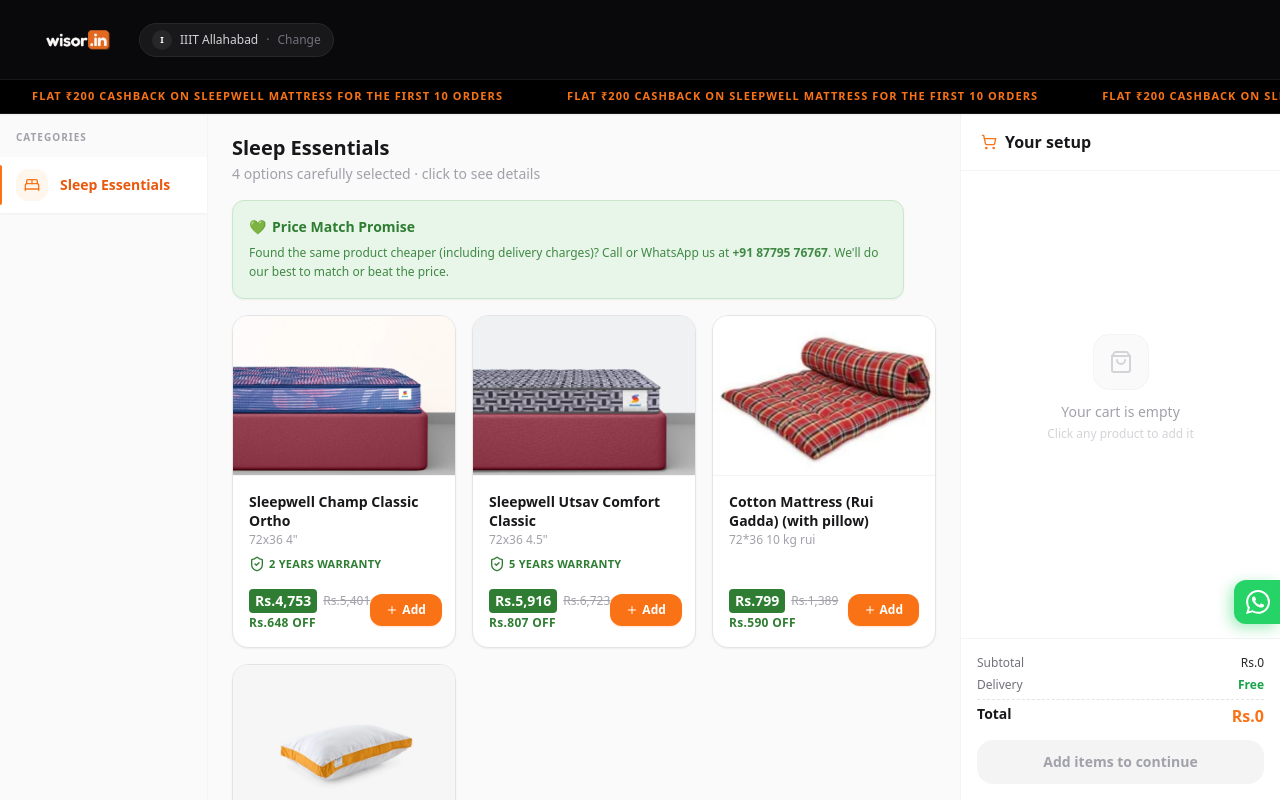
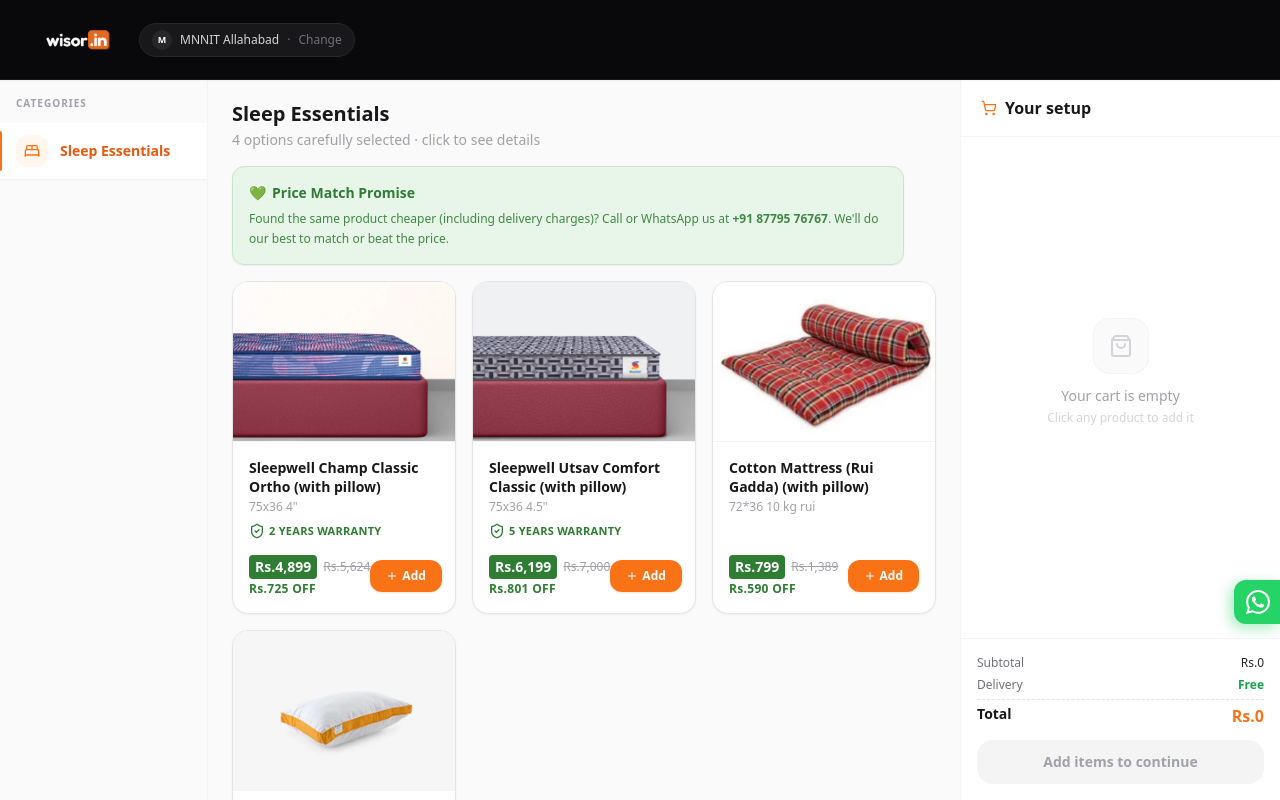
Before and after one commit to ronakgoyal1/wisor-move-in, a React (Vite) app: page / in a window 1280 px wide. Built offline with nearby package versions, Linux system fonts and the light colour scheme.

Commit message:
MNNIT Launch

```diff
--- a/index.html
+++ b/index.html
@@ -7,18 +7,18 @@
 
     <!-- Primary meta -->
     <title>Wisor Move-In — Hostel Essentials, Delivered</title>
-    <meta name="description" content="Order curated hostel essentials for IIIT & MNNIT Allahabad, delivered straight to your room on move-in day." />
+    <meta name="description" content="Order curated hostel essentials for MNNIT Allahabad, delivered straight to your room on move-in day." />
 
     <!-- Open Graph / social sharing -->
     <meta property="og:type" content="website" />
     <meta property="og:title" content="Wisor Move-In — Hostel Essentials, Delivered" />
-    <meta property="og:description" content="Order curated hostel essentials for IIIT & MNNIT Allahabad, delivered straight to your room on move-in day." />
+    <meta property="og:description" content="Order curated hostel essentials for MNNIT Allahabad, delivered straight to your room on move-in day." />
     <meta property="og:site_name" content="Wisor" />
 
     <!-- Twitter card -->
     <meta name="twitter:card" content="summary" />
     <meta name="twitter:title" content="Wisor Move-In — Hostel Essentials, Delivered" />
-    <meta name="twitter:description" content="Order curated hostel essentials for IIIT & MNNIT Allahabad, delivered straight to your room on move-in day." />
+    <meta name="twitter:description" content="Order curated hostel essentials for MNNIT Allahabad, delivered straight to your room on move-in day." />
 
     <!-- PWA / homescreen -->
     <meta name="apple-mobile-web-app-capable" content="yes" />
--- a/src/App.jsx
+++ b/src/App.jsx
@@ -108,7 +108,7 @@
 // Product Detail Modal (used on both mobile + desktop)
 // ---------------------------------------------------------------------------
 function ProductModal({ product, cart, addOne, removeOne, onClose }) {
-  const isMerch = product.category === 'iiita-merch';
+  const isMerch = product.category === 'mnnit-merch';
   const [selectedSize, setSelectedSize] = React.useState('M');
   const cartKey = isMerch ? `${product.id}_${selectedSize}` : product.id;
   const qty = cart[cartKey] || 0;
@@ -186,7 +186,7 @@
                   <span className="text-sm leading-none">⚠️</span> Important Note
                 </div>
                 <div className="text-[10px] text-amber-900/90 leading-tight">
-                  Beware of mattress dimensions on other websites! Price changes with dimensions. Ensure you are comparing the correct size: <strong>72x36 inches</strong>.
+                  Beware of mattress dimensions on other websites! Price changes with dimensions. Ensure you are comparing the correct size: <strong>75x36 inches</strong>.
                 </div>
               </div>
             )}
@@ -330,13 +330,6 @@
         </button>
       </div>
 
-      <div className="bg-black text-orange-500 flex-shrink-0 py-2 w-full overflow-hidden relative z-10 shadow-sm border-b border-zinc-900 flex">
-        <div className="animate-marquee text-[11px] font-bold tracking-widest uppercase items-center">
-          {[...Array(8)].map((_, i) => (
-            <span key={i} className="mx-6">Flat ₹200 cashback on Sleepwell mattress for the first 10 orders</span>
-          ))}
-        </div>
-      </div>
 
       <div className="flex flex-1 overflow-hidden relative z-10">
         <div className="w-16 bg-zinc-50 border-r border-zinc-100 flex flex-col items-center py-2 gap-0.5 overflow-y-auto flex-shrink-0">
@@ -366,7 +359,7 @@
               </div>
             </div>
           )}
-          {cat.id === 'iiita-merch' ? (
+          {cat.id === 'mnnit-merch' ? (
             <div className="grid grid-cols-2 gap-3">
               {items.map(p => (
                 <MerchandiseCard key={p.id} p={p} setSelectedProduct={setSelectedProduct} />
@@ -381,7 +374,7 @@
                   {p.tag && <span className="absolute top-2 left-2 z-10 text-[10px] font-bold text-green-700 bg-green-100/90 px-2 py-0.5 rounded-full uppercase tracking-wide">{p.tag}</span>}
                   {p.image ? (
                     <div className="h-32 rounded-xl bg-zinc-50 mb-2.5 overflow-hidden relative border border-zinc-100/50">
-                      <img src={p.image} alt={p.name} loading="lazy" className={`w-full h-full ${p.category === 'iiita-merch' ? 'object-contain' : 'object-cover'}`} />
+                      <img src={p.image} alt={p.name} loading="lazy" className={`w-full h-full ${p.category === 'mnnit-merch' ? 'object-contain' : 'object-cover'}`} />
                     </div>
                   ) : (
                     <div className="h-24 rounded-xl bg-zinc-50 flex items-center justify-center mb-2.5 border border-zinc-100/50">
@@ -475,7 +468,7 @@
                     {items.map((item) => (
                       <div key={item.id} className="flex items-start gap-3">
                         {item.image ? (
-                          <div className="w-12 h-12 rounded-xl bg-zinc-50 border border-zinc-100 flex-shrink-0 overflow-hidden"><img src={item.image} alt="" className={`w-full h-full ${item.category === 'iiita-merch' ? 'object-contain' : 'object-cover'}`} /></div>
+                          <div className="w-12 h-12 rounded-xl bg-zinc-50 border border-zinc-100 flex-shrink-0 overflow-hidden"><img src={item.image} alt="" className={`w-full h-full ${item.category === 'mnnit-merch' ? 'object-contain' : 'object-cover'}`} /></div>
                         ) : (
                           <div className="w-12 h-12 rounded-xl bg-zinc-50 border border-zinc-100 flex items-center justify-center flex-shrink-0"><Icon className="w-4 h-4 text-zinc-300" /></div>
                         )}
@@ -762,7 +755,7 @@
             </div>
             <span className="text-[10px] text-zinc-500 font-bold uppercase tracking-widest">Partnered with authorized dealers</span>
           </div>
-          <div className="text-zinc-700 text-xs">Trusted by students at IIIT &amp; MNNIT Allahabad</div>
+          <div className="text-zinc-700 text-xs">Trusted by students at MNNIT Allahabad</div>
         </div>
       </div>
 
@@ -867,7 +860,7 @@
         </div>
         <div className="grid grid-cols-2 xl:grid-cols-3 gap-4">
           {items.map((p) => {
-            if (cat.id === 'iiita-merch') {
+            if (cat.id === 'mnnit-merch') {
               return <MerchandiseCard key={p.id} p={p} setSelectedProduct={setSelectedProduct} />;
             }
             const qty = cart[p.id] || 0;
@@ -876,7 +869,7 @@
               <div key={p.id} className="bg-white border border-zinc-200 rounded-2xl overflow-hidden shadow-sm hover:shadow-lg hover:-translate-y-0.5 transition-all duration-200 cursor-pointer flex flex-col group" onClick={() => setSelectedProduct(p)}>
                 <div className="h-40 bg-zinc-50 relative overflow-hidden border-b border-zinc-100">
                   {p.tag && <span className="absolute top-2.5 left-2.5 z-10 text-[10px] font-bold text-green-700 bg-green-100/90 px-2 py-0.5 rounded-full uppercase tracking-wide shadow-sm">{p.tag}</span>}
-                  {p.image ? <img src={p.image} alt={p.name} loading="lazy" className={`w-full h-full ${p.category === 'iiita-merch' ? 'object-contain' : 'object-cover'} group-hover:scale-105 transition-transform duration-300`} /> : <div className="w-full h-full flex items-center justify-center"><CatIcon className="w-12 h-12 text-zinc-200" /></div>}
+                  {p.image ? <img src={p.image} alt={p.name} loading="lazy" className={`w-full h-full ${p.category === 'mnnit-merch' ? 'object-contain' : 'object-cover'} group-hover:scale-105 transition-transform duration-300`} /> : <div className="w-full h-full flex items-center justify-center"><CatIcon className="w-12 h-12 text-zinc-200" /></div>}
                 </div>
                 <div className="p-4 flex flex-col flex-1">
                   <div className="text-sm font-bold text-zinc-900 leading-snug mb-0.5">{p.name}</div>
@@ -938,7 +931,7 @@
                 return (
                   <div key={item.id} className="flex items-center gap-3 py-2 border-b border-zinc-50">
                     <div className="w-10 h-10 rounded-xl bg-zinc-50 border border-zinc-100 overflow-hidden flex-shrink-0">
-                      {item.image ? <img src={item.image} alt="" className={`w-full h-full ${item.category === 'iiita-merch' ? 'object-contain' : 'object-cover'}`} /> : <div className="w-full h-full flex items-center justify-center"><Icon className="w-4 h-4 text-zinc-300" /></div>}
+                      {item.image ? <img src={item.image} alt="" className={`w-full h-full ${item.category === 'mnnit-merch' ? 'object-contain' : 'object-cover'}`} /> : <div className="w-full h-full flex items-center justify-center"><Icon className="w-4 h-4 text-zinc-300" /></div>}
                     </div>
                     <div className="flex-1 min-w-0">
                       <div className="text-xs font-semibold text-zinc-900 leading-snug truncate">{item.name}</div>
@@ -1085,7 +1078,7 @@
               {realItems.map(item => (
                 <div key={item.id} className="flex items-center gap-3">
                   <div className="w-9 h-9 rounded-xl bg-zinc-50 border border-zinc-100 overflow-hidden flex-shrink-0">
-                    {item.image && <img src={item.image} alt="" className={`w-full h-full ${item.category === 'iiita-merch' ? 'object-contain' : 'object-cover'}`} />}
+                    {item.image && <img src={item.image} alt="" className={`w-full h-full ${item.category === 'mnnit-merch' ? 'object-contain' : 'object-cover'}`} />}
                   </div>
                   <div className="flex-1 min-w-0">
                     <div className="text-xs font-semibold text-zinc-800 truncate">{item.name}</div>
@@ -1178,7 +1171,7 @@
 // ===========================================================================
 export default function App() {
   const [screen, setScreen] = useState('category');
-  const [collegeId, setCollegeId] = useState('iiit');
+  const [collegeId, setCollegeId] = useState('mnnit');
   const [activeCategory, setActiveCategory] = useState('sleep');
   const [cart, setCart] = useState(() => {
     try { const saved = localStorage.getItem('wisor-cart'); return saved ? JSON.parse(saved) : {}; }
@@ -1382,15 +1375,7 @@
       {/* ── DESKTOP (hidden below lg) ──────────────────────────────────── */}
       <div className="hidden md:flex flex-col bg-zinc-50" style={{ height: '100svh' }}>
         {screen !== 'gate' && <DesktopNav college={college} cartCount={cartCount} total={total} screen={screen} setScreen={navigateTo} setCollegeId={setCollegeId} />}
-        {screen !== 'gate' && (
-          <div className="bg-black text-orange-500 flex-shrink-0 py-2 w-full overflow-hidden relative z-10 shadow-sm border-b border-zinc-900 flex">
-            <div className="animate-marquee text-[11px] font-bold tracking-widest uppercase items-center">
-              {[...Array(12)].map((_, i) => (
-                <span key={i} className="mx-8">Flat ₹200 cashback on Sleepwell mattress for the first 10 orders</span>
-              ))}
-            </div>
-          </div>
-        )}
+
         <div className="flex flex-1 overflow-hidden">
           {renderDesktopContent()}
         </div>
--- a/src/data/categories.js
+++ b/src/data/categories.js
@@ -6,5 +6,5 @@
   // { id: 'study',   label: 'Tech',    fullLabel: 'Tech Essentials',      icon: Lightbulb },
   // { id: 'curtains', label: 'Curtains', fullLabel: 'Curtains',   icon: Archive   },
   // { id: 'weather', label: 'Weather', fullLabel: 'Weather Essentials',   icon: Umbrella  },
-  // { id: 'iiita-merch', label: 'Merch', fullLabel: 'IIIT-A Merchandise', icon: Shirt },
+  // { id: 'mnnit-merch', label: 'Merch', fullLabel: 'MNNIT Merchandise', icon: Shirt },
 ];
--- a/src/data/colleges.js
+++ b/src/data/colleges.js
@@ -1,3 +1,3 @@
 export const COLLEGES = [
-  { id: 'iiit', code: 'IIIT', name: 'IIIT Allahabad', sub: 'Jhalwa campus' },
+  { id: 'mnnit', code: 'MNNIT', name: 'MNNIT Allahabad', sub: 'Teliarganj campus' },
 ];
```
Also changed, not shown: src/data/products.js.
